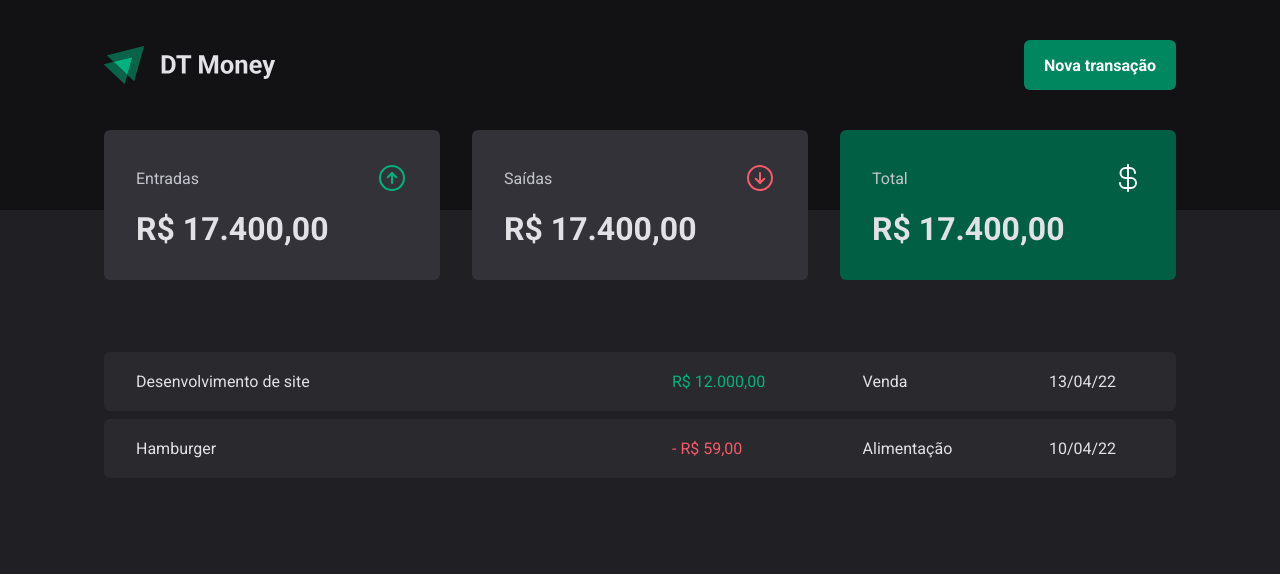
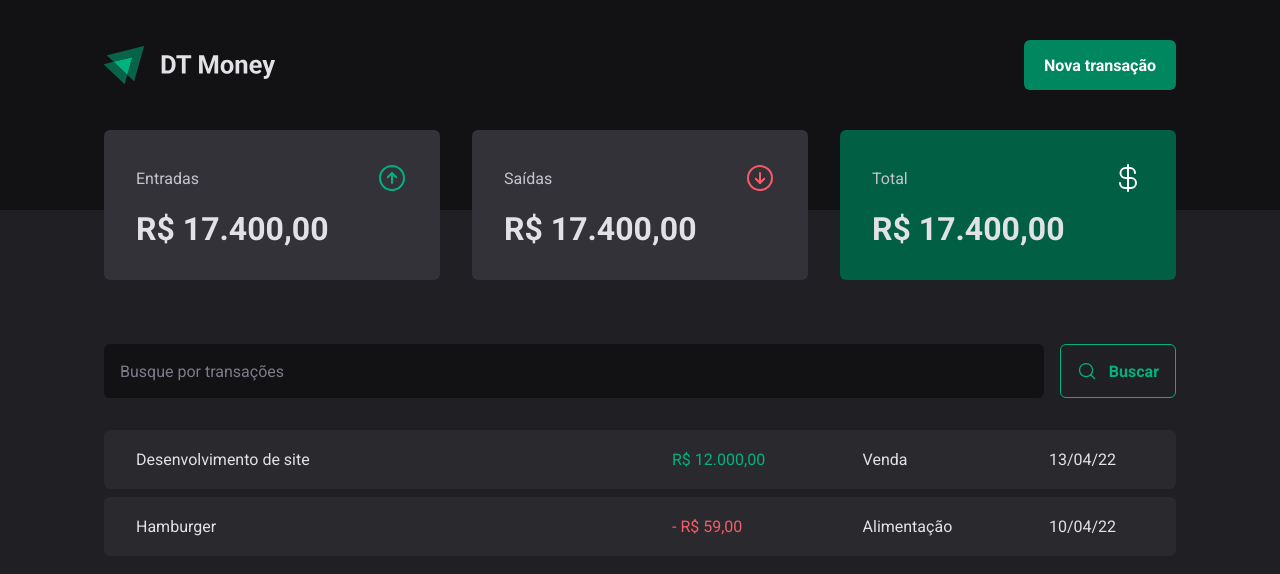
Before and after one commit to FelipeEWeiss/dt-money, a React (Vite) app: page / in a window 1280 px wide. Shown: the top 574 px of the page. Built offline with nearby package versions, Linux system fonts and the light colour scheme.

Commit message:
feat(input): Created search data from table structure

```diff
--- /dev/null
+++ b/src/Transactions/components/SearchForm/index.tsx
@@ -0,0 +1,15 @@
+import { MagnifyingGlass } from "phosphor-react"
+
+import { SearchFormContainer } from "./styles"
+
+export const SearchForm = () => {
+  return (
+    <SearchFormContainer>
+      <input type="text" placeholder="Busque por transações"/>
+      <button type="submit">
+        <MagnifyingGlass size={20} />
+        Buscar
+      </button>
+    </SearchFormContainer>
+  )
+}
--- /dev/null
+++ b/src/Transactions/components/SearchForm/styles.ts
@@ -0,0 +1,40 @@
+import styled from "styled-components";
+
+export const SearchFormContainer = styled.form`
+  display: flex;
+  gap: 1rem;
+
+  input {
+    flex: 1;
+    border-radius: 6px;
+    border: 0;
+    background: ${props => props.theme["gray-900"]};
+    color: ${props => props.theme["gray-300"]};
+    padding: 1rem;
+
+    &::placeholder {
+      color: ${props => props.theme["gray-500"]};
+    }
+  }
+
+  button {
+    display: flex;
+    align-items: center;
+    gap: 0.75rem;
+
+    border: 0;
+    padding: 1rem;
+    background: transparent;
+    border: 1px solid ${props => props.theme["green-300"]};
+    color: ${props => props.theme["green-300"]};
+    font-weight: bold;
+    border-radius: 6px;
+
+    &:hover {
+      background: ${props => props.theme["green-500"]};
+      border: 1px solid ${props => props.theme["green-500"]};
+      color: ${props => props.theme["white"]};
+      transition: background-color 0.2s, color 0.2s, border-color 0.2s;
+    }
+  }
+`
--- a/src/Transactions/index.tsx
+++ b/src/Transactions/index.tsx
@@ -1,5 +1,6 @@
 import { Header } from "../components/Header";
 import { Summary } from "../components/Summary";
+import { SearchForm } from "./components/SearchForm";
 
 import { PriceHighlight, TransactionsContainer, TransactionsTable } from "./styles";
 
@@ -10,6 +11,8 @@
       <Summary />
 
       <TransactionsContainer>
+        <SearchForm />
+
         <TransactionsTable>
           <tbody>
             <tr>
--- a/src/Transactions/styles.ts
+++ b/src/Transactions/styles.ts
@@ -11,7 +11,7 @@
   width: 100%;
   border-collapse: separate;
   border-spacing: 0 0.5rem;
-  /* margin-top: 1.5rem; */
+  margin-top: 1.5rem;
 
   td {
     padding: 1.25rem 2rem;
```
